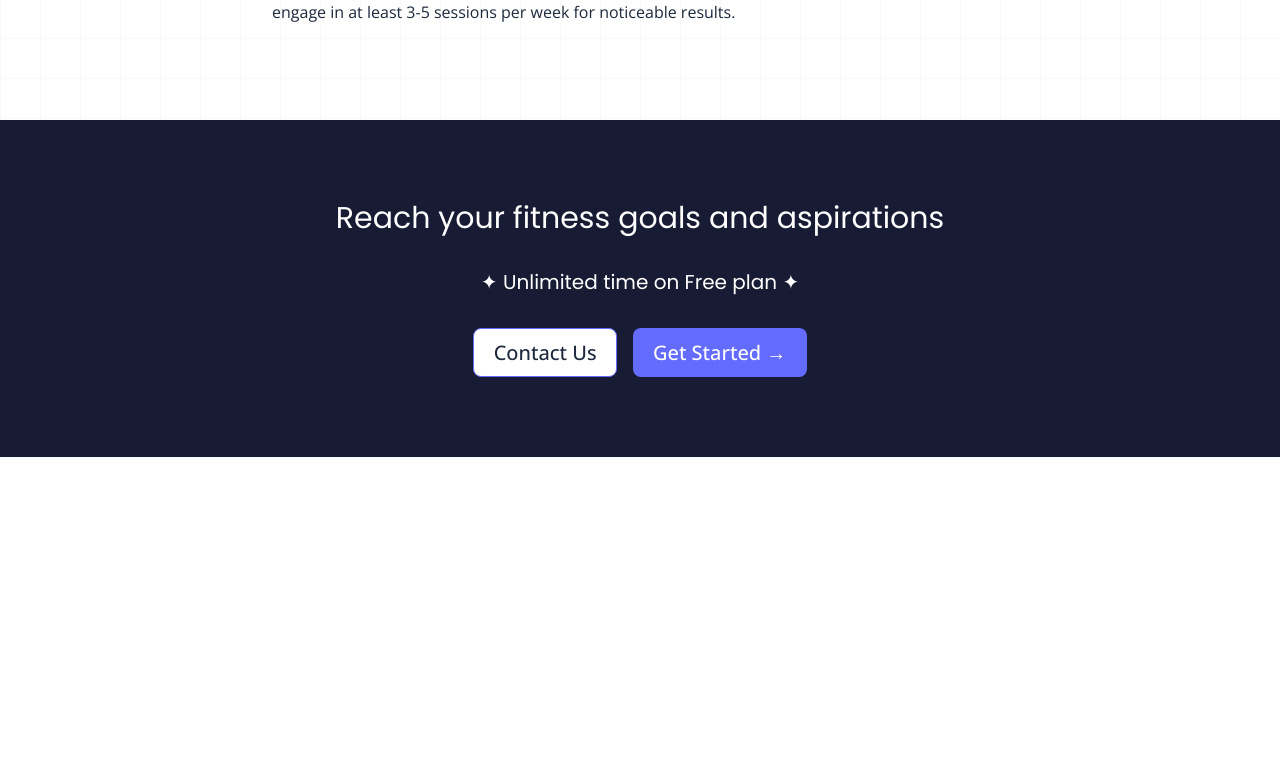
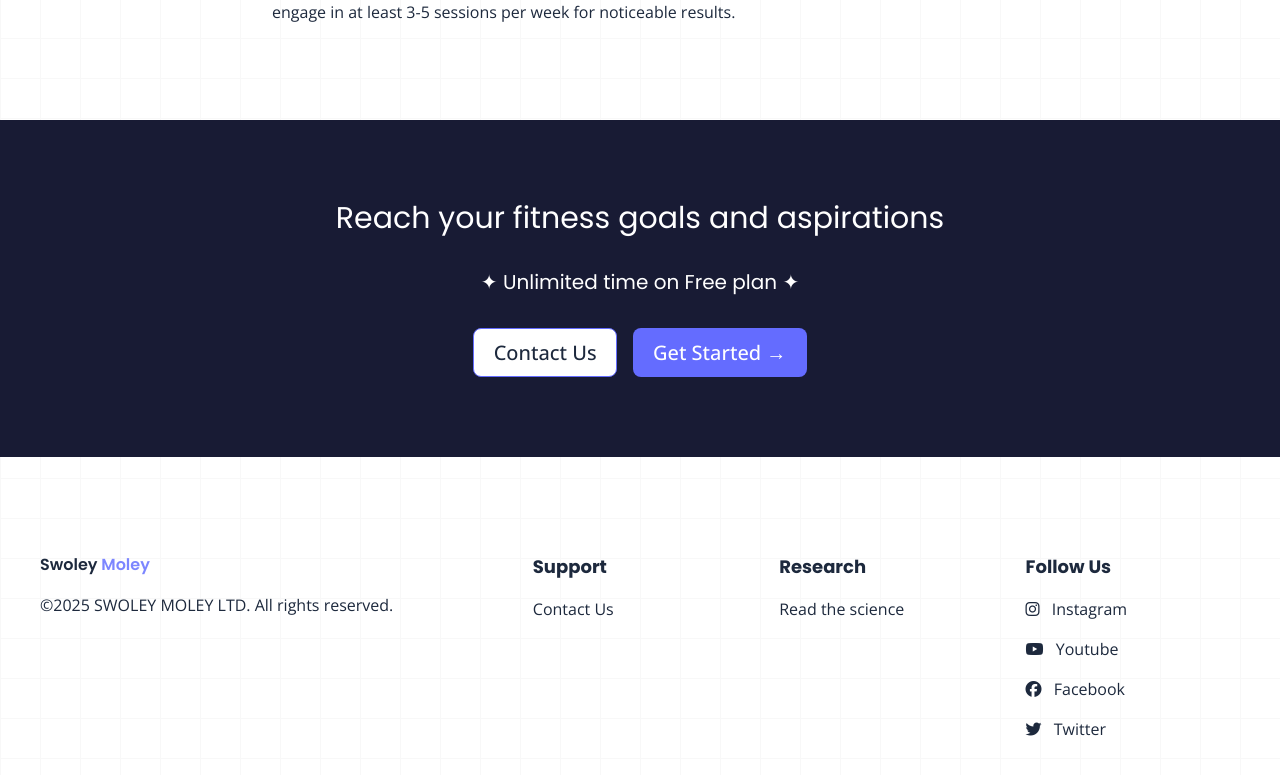
Before and after one commit to 7ejasVijay/landing-page-gym, a SvelteKit app: page / in a window 1280 px wide. Shown: the part 6722-7497 px from the top of the page. Before the commit the page ends 7179 px from the top, so only its background shows below. Built offline with nearby package versions, Linux system fonts and the light colour scheme.

Commit message:
add: footer

```diff
--- a/src/components/Footer.svelte
+++ b/src/components/Footer.svelte
@@ -0,0 +1,68 @@
+<footer class="py-16 sm:py-20 md:py-24 px-4 md:px-8">
+  <div
+    class="max-w-[1200px] mx-auto w-full grid grid-cols-1 sm:grid-cols-2 md:grid-cols-5 gap-8 text-base"
+  >
+    <div class="flex flex-col gap-4 md:col-span-2">
+      <h1 class="font-semibold">
+        Swoley
+        <span class="text-indigo-400">Moley</span>
+      </h1>
+      <p>©2025 SWOLEY MOLEY LTD. All rights reserved.</p>
+    </div>
+    <div class="flex flex-col gap-4">
+      <p class="font-bold poppins text-base sm:text-lg">Support</p>
+      <a
+        href="#contactus"
+        target="_blank"
+        class="cursor-pointer hover:text-indigo-400 duration-200"
+      >
+        Contact Us
+      </a>
+    </div>
+    <div class="flex flex-col gap-4">
+      <p class="font-bold poppins text-base sm:text-lg">Research</p>
+      <a
+        href="#research"
+        target="_blank"
+        class="cursor-pointer hover:text-indigo-400 duration-200"
+      >
+        Read the science
+      </a>
+    </div>
+    <div class="flex flex-col gap-4">
+      <p class="font-bold poppins text-base sm:text-lg">Follow Us</p>
+      <a
+        href="#instagram"
+        target="_blank"
+        class="cursor-pointer hover:text-indigo-400 duration-200"
+      >
+        <i class="fa-brands fa-instagram pr-2"></i>
+        Instagram
+      </a>
+      <a
+        href="#youtube"
+        target="_blank"
+        class="cursor-pointer hover:text-indigo-400 duration-200"
+      >
+        <i class="fa-brands fa-youtube pr-2"></i>
+        Youtube
+      </a>
+      <a
+        href="#facebook"
+        target="_blank"
+        class="cursor-pointer hover:text-indigo-400 duration-200"
+      >
+        <i class="fa-brands fa-facebook pr-2"></i>
+        Facebook
+      </a>
+      <a
+        href="#twitter"
+        target="_blank"
+        class="cursor-pointer hover:text-indigo-400 duration-200"
+      >
+        <i class="fa-brands fa-twitter pr-2"></i>
+        Twitter
+      </a>
+    </div>
+  </div>
+</footer>
```
